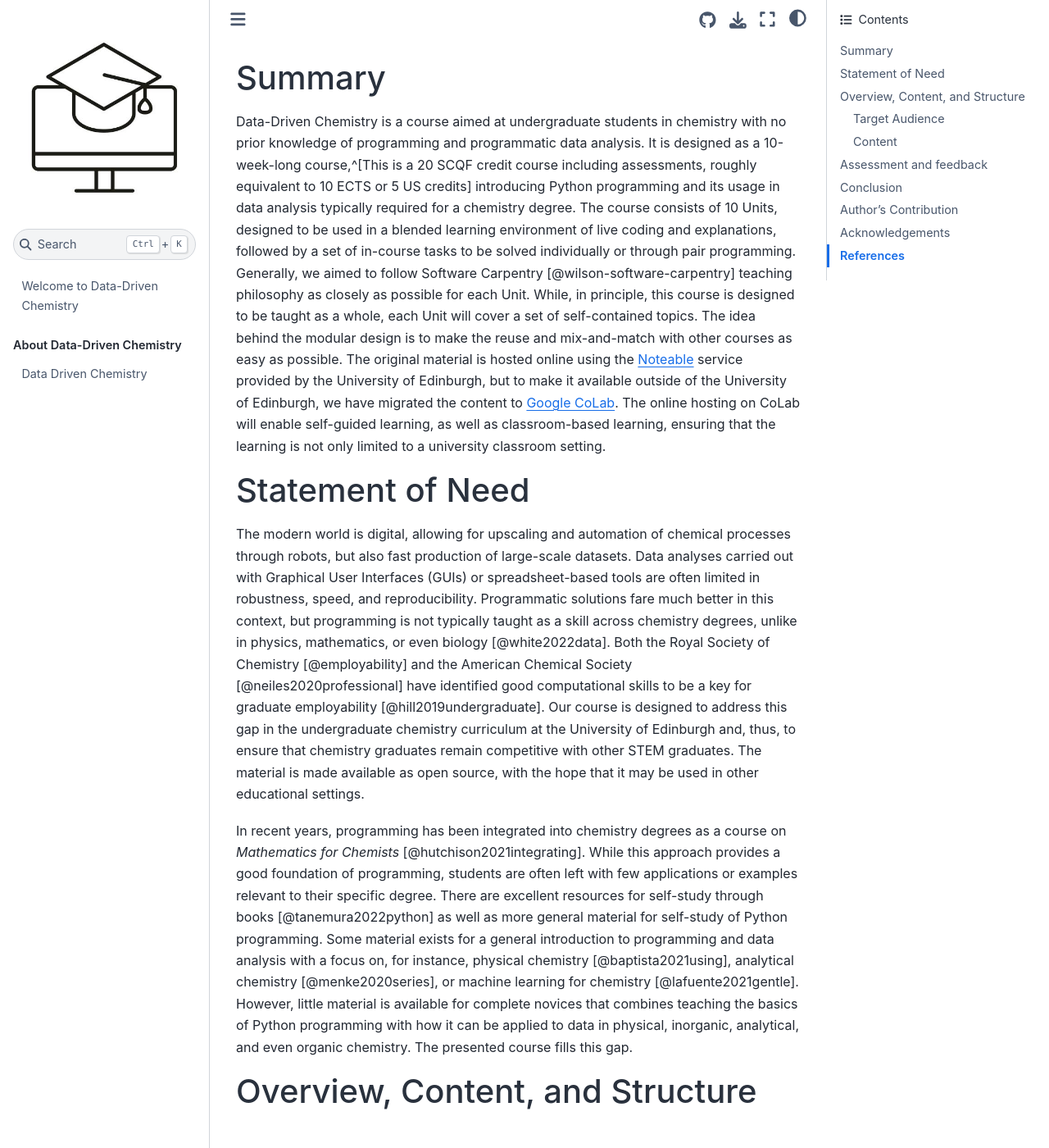
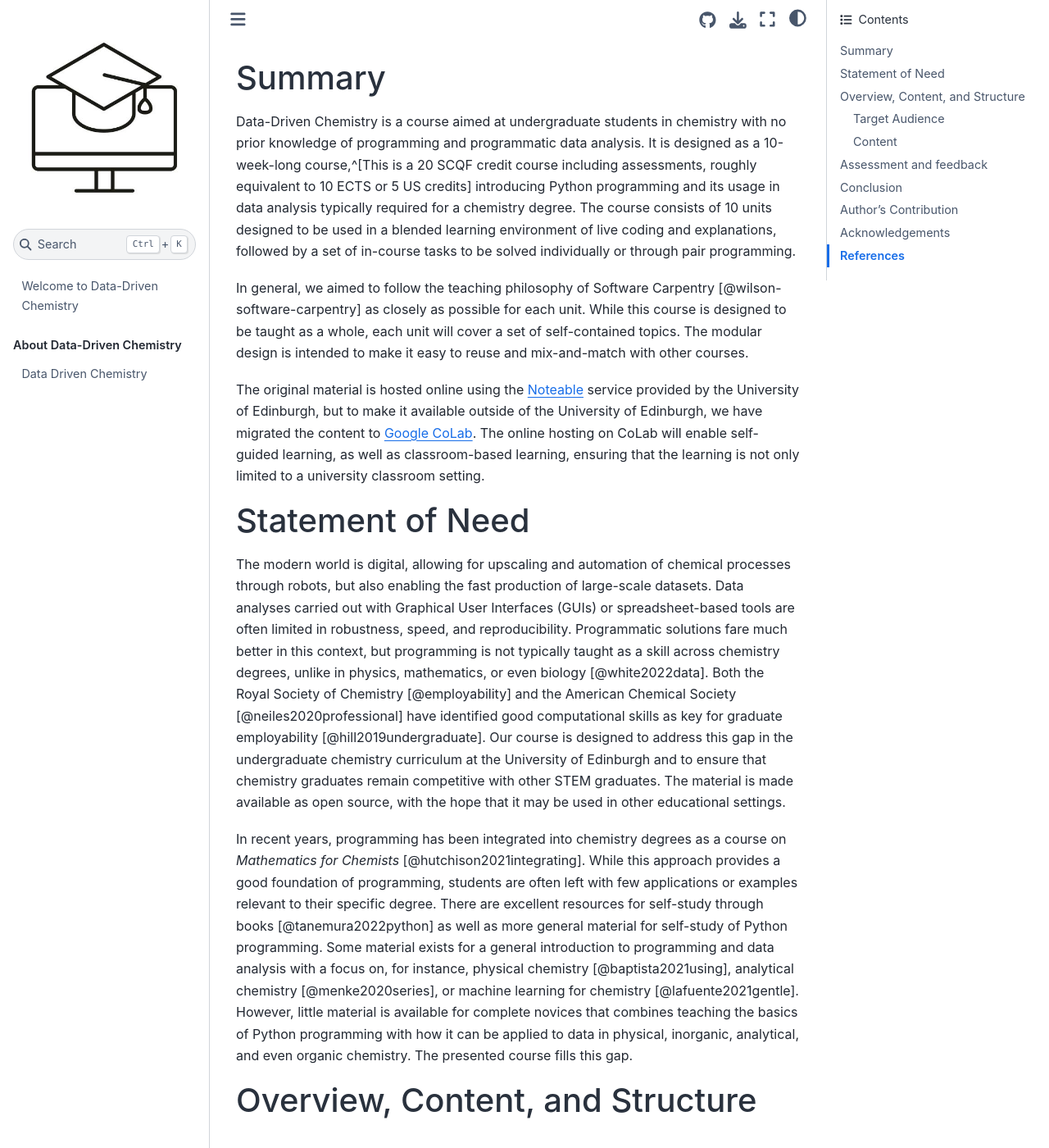
Before and after one commit to Edinburgh-Chemistry-Teaching/Data-driven-chemistry, a Jupyter Book: the page built from paper/paper.md, in a window 1280 px wide and 1400 px high. Shown: the whole window at 82% size. Built offline with Jupyter Book 1.0.4 settings and Sphinx 7.4.7 and the Sphinx Book theme 1.1.4, drawn with Linux system fonts in a browser that asks for light colours; pages that are not in the unit, such as notebooks, are missing from menus; some of the changed text lies outside the part shown.

Commit message:
updating paper

```diff
--- a/paper/paper.md
+++ b/paper/paper.md
@@ -44,29 +44,30 @@
 
 # Summary
 
-Data-Driven Chemistry is a course aimed at undergraduate students in chemistry with no prior knowledge of programming and programmatic data analysis. It is designed as a 10-week-long course,^[This is a 20 SCQF credit course including assessments, roughly equivalent to 10 ECTS or 5 US credits] introducing Python programming and its usage in data analysis typically required for a chemistry degree. The course consists of 10 Units, designed to be used in a blended learning environment of live coding and explanations, followed by a set of in-course tasks to be solved individually or through pair programming.
-Generally, we aimed to follow Software Carpentry [@wilson-software-carpentry] teaching philosophy as closely as possible for each Unit. While, in principle, this course is designed to be taught as a whole, each Unit will cover a set of self-contained topics. The idea behind the modular design is to make the reuse and mix-and-match with other courses as easy as possible.
+Data-Driven Chemistry is a course aimed at undergraduate students in chemistry with no prior knowledge of programming and programmatic data analysis. It is designed as a 10-week-long course,^[This is a 20 SCQF credit course including assessments, roughly equivalent to 10 ECTS or 5 US credits] introducing Python programming and its usage in data analysis typically required for a chemistry degree. The course consists of 10 units designed to be used in a blended learning environment of live coding and explanations, followed by a set of in-course tasks to be solved individually or through pair programming.
+
+In general, we aimed to follow the teaching philosophy of Software Carpentry [@wilson-software-carpentry] as closely as possible for each unit. While this course is designed to be taught as a whole, each unit will cover a set of self-contained topics. The modular design is intended to make it easy to reuse and mix-and-match with other courses.
+
 The original material is hosted online using the [Noteable](https://noteable.edina.ac.uk/) service provided by the University of Edinburgh, but to make it available outside of the University of Edinburgh, we have migrated the content to [Google CoLab](https://colab.research.google.com). The online hosting on CoLab will enable self-guided learning, as well as classroom-based learning, ensuring that the learning is not only limited to a university classroom setting.
 
 # Statement of Need
 
-The modern world is digital, allowing for upscaling and automation of chemical processes through robots, but also fast production of large-scale datasets. Data analyses carried out with Graphical User Interfaces (GUIs) or spreadsheet-based tools are often limited in robustness, speed, and reproducibility. Programmatic solutions fare much better in this context, but programming is not typically taught as a skill across chemistry degrees, unlike in physics, mathematics, or even biology [@white2022data]. Both the Royal Society of Chemistry [@employability] and the American Chemical Society [@neiles2020professional] have identified good computational skills to be a key for graduate employability [@hill2019undergraduate]. Our course is designed to address this gap in the undergraduate chemistry curriculum at the University of Edinburgh and, thus, to ensure that chemistry graduates remain competitive with other STEM graduates. The material is made available as open source, with the hope that it may be used in other educational settings.
+The modern world is digital, allowing for upscaling and automation of chemical processes through robots, but also enabling the fast production of large-scale datasets. Data analyses carried out with Graphical User Interfaces (GUIs) or spreadsheet-based tools are often limited in robustness, speed, and reproducibility. Programmatic solutions fare much better in this context, but programming is not typically taught as a skill across chemistry degrees, unlike in physics, mathematics, or even biology [@white2022data]. Both the Royal Society of Chemistry [@employability] and the American Chemical Society [@neiles2020professional] have identified good computational skills as key for graduate employability [@hill2019undergraduate]. Our course is designed to address this gap in the undergraduate chemistry curriculum at the University of Edinburgh and to ensure that chemistry graduates remain competitive with other STEM graduates. The material is made available as open source, with the hope that it may be used in other educational settings.
 
 In recent years, programming has been integrated into chemistry degrees as a course on _Mathematics for Chemists_ [@hutchison2021integrating]. While this approach provides a good foundation of programming, students are often left with few applications or examples relevant to their specific degree. There are excellent resources for self-study through books [@tanemura2022python] as well as more general material for self-study of Python programming. Some material exists for a general introduction to programming and data analysis with a focus on, for instance, physical chemistry [@baptista2021using], analytical chemistry [@menke2020series], or machine learning for chemistry [@lafuente2021gentle]. However, little material is available for complete novices that combines teaching the basics of Python programming with how it can be applied to data in physical, inorganic, analytical, and even organic chemistry. The presented course fills this gap.
 
 # Overview, Content, and Structure
 ## Target Audience
 
-The course is aimed at early-year undergraduate students in chemistry, either first or second year, with little or no programming background in Python or other languages. The cohort size is typically around 100 students. During the first lecture, the 2022/23 cohort was asked the question: "Do you know how to code?".
-Overwhelmingly (62%), students replied with "I have no prior coding experience", while an additional 30% replied - "I only have some basic Python or coding experience". Only one respondent answered that they were confident in the use of Python.
+The course is aimed at early-year undergraduate students in chemistry, either first or second year, with little or no programming background in Python or other languages. The cohort size is typically around 100 students. During the first lecture, the 2022/23 cohort was asked the question: "Do you know how to code?". Overwhelmingly (62%), students replied with "I have no prior coding experience," while an additional 30% replied - "I only have some basic Python or coding experience". Only one respondent answered that they were confident in the use of Python.
 
 By the end of the course, students should be proficient in using Python to:
 
-- Break a problem into logical steps, and use loops and decision operations to solve tasks;
-- Perform numerical operations such as vector algebra and calculate simple statistics on data sets;
-- Read and clean experimental data, visualise the data and draw appropriate conclusions from the data through simple statistical analysis;
-- Fit models to numerical data and present results in a clear and well-documented manner;
-- Write readable, well-documented short snippets of code for data analysis making use of functions, loops and conditionals.
+Break a problem into logical steps and use loops and decision operations to solve tasks;
+Perform numerical operations such as vector algebra and calculate simple statistics on data sets;
+Read and clean experimental data, visualize the data, and draw appropriate conclusions from the data through simple statistical analysis;
+Fit models to numerical data and present results in a clear and well-documented manner;
+Write readable, well-documented short snippets of code for data analysis, making use of functions, loops, and conditionals.
 
 ## Content
 
@@ -93,7 +94,7 @@
 
 # Assessment and feedback
 
-The course was formally assessed at the University of Edinburgh using NBGrader [@jupyter2019nbgrader]. It was important to initially test the students formatively with weekly online quizzes, which could be completed multiple times. This gave students instant feedback on their performance, and allowed them to improve. In later weeks, the course was assessed summatively. However, we still made use of informal feedback within the sessions with built-in quizzes in the Jupyter Notebooks using [Mentimeter](https://www.mentimeter.com) and an associated Python Class. We polled students to test their understanding of the material, to promote critical thinking, and check their background knowledge. We also used Mentimeter to gather feedback after each session, which helped us to improve the material further. Generally, the usage of embedded quizzes helped with engagement from students. Figure 1 shows an example of a Mentimeter quiz.
+The course was formally assessed at the University of Edinburgh using nbgrader [@jupyter2019nbgrader]. It was important to initially test the students formatively with weekly online quizzes, which could be completed multiple times. This gave students instant feedback on their performance, and allowed them to improve. In later weeks, the course was assessed summatively. However, we still made use of informal feedback within the sessions with built-in quizzes in the Jupyter Notebooks using [Mentimeter](https://www.mentimeter.com) and an associated Python Class. We polled students to test their understanding of the material, to promote critical thinking, and check their background knowledge. We also used Mentimeter to gather feedback after each session, which helped us to improve the material further. Generally, the usage of embedded quizzes helped with engagement from students. Figure 1 shows an example of a Mentimeter quiz.
 ![image](figures/Mentimeter.png)
 *Figure 1: Example of how a Mentimeter poll can be directly embedded into a Jupyter notebook using the provided `Mentimeter` class.*
 
```
